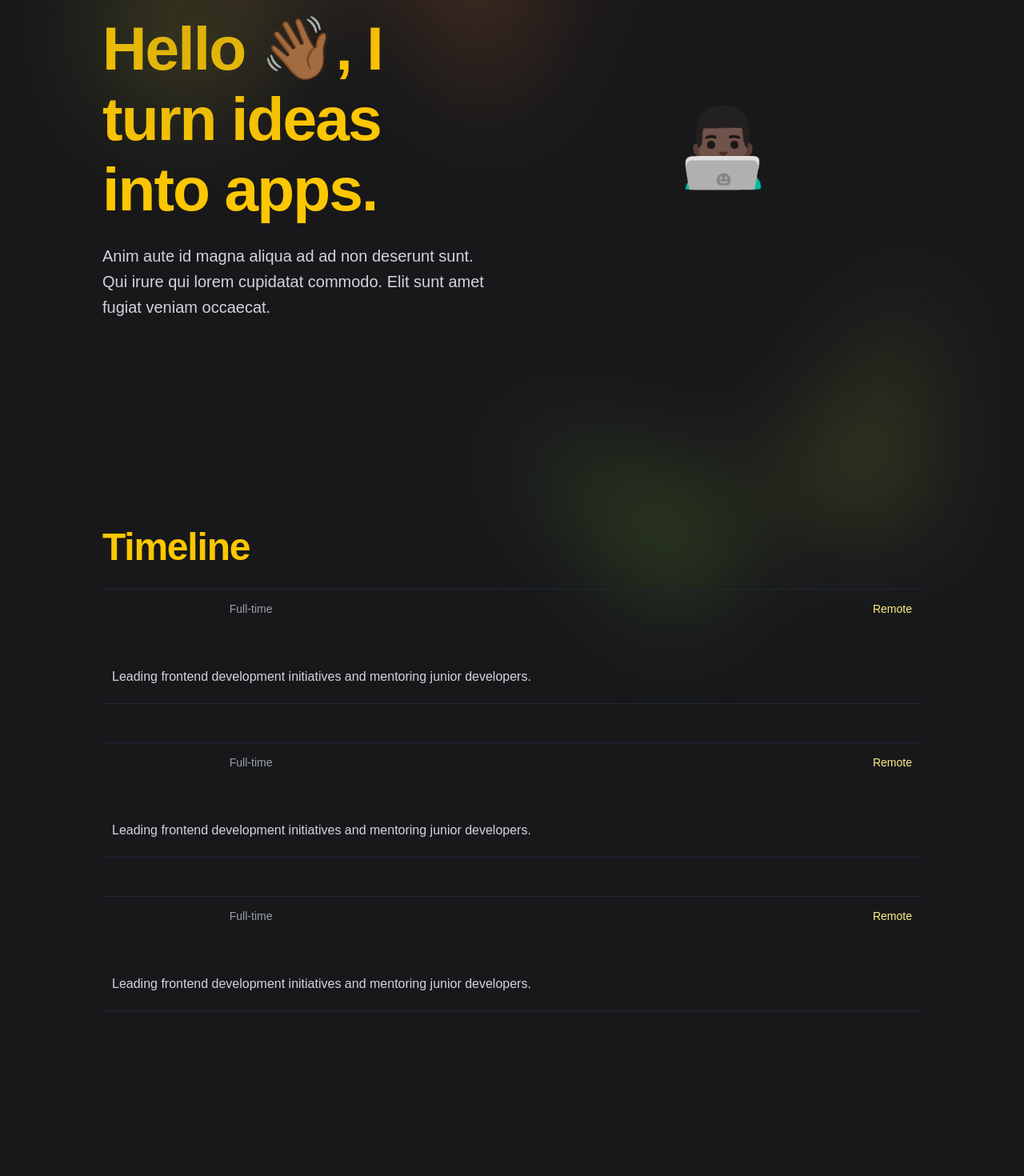
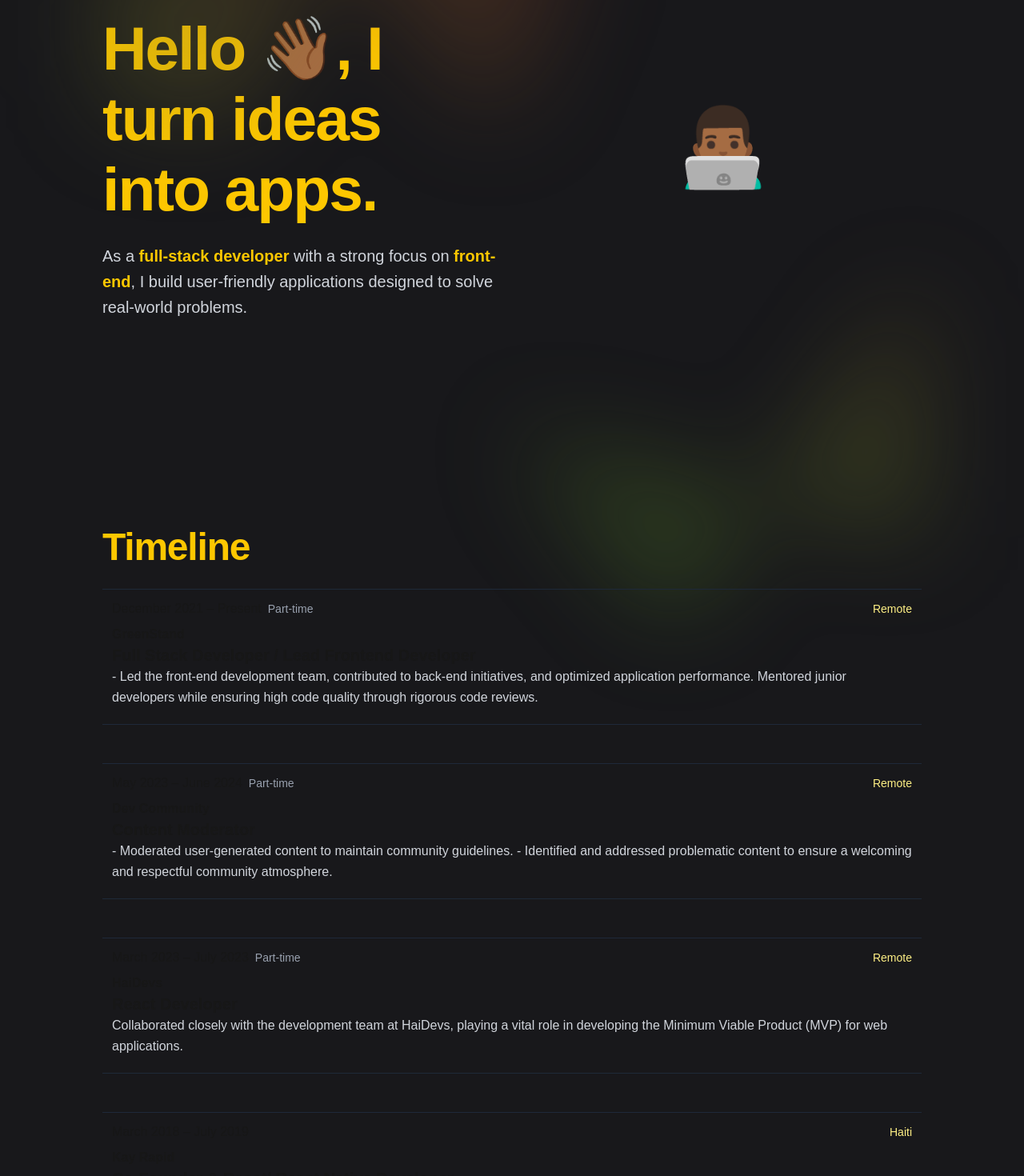
Before and after one commit to pierrelstan/my-portfolio, a Next.js app: page / in a window 1280 px wide. Shown: the part 280-1750 px from the top of the page at 80% size. Built offline with nearby package versions, Linux system fonts and the light colour scheme.

Commit message:
Add Hero and TimeLine component - Edit image name - update package.json name - Update timeline data

```diff
--- a/app/page.tsx
+++ b/app/page.tsx
@@ -1,90 +1,13 @@
 "use client";
-
 import GetInTouch from "@/components/GetInTouch";
-import { timeline } from "@/data/timeline";
-
-import { usePathname } from "next/navigation";
+import Hero from "@/components/Hero";
+import TimeLine from "@/components/TimeLine";
 
 export default function IndexPage() {
-  const pathname = usePathname();
   return (
     <main className="mx-auto max-w-7xl">
-      <section className="relative grid min-h-screen items-center gap-8 md:grid-cols-2">
-        {/* left: text */}
-        <div className="w-full max-w-2xl space-y-4 sm:space-y-6">
-          <h6 className="text-sm font-semibold uppercase tracking-[0.2em] text-indigo-50/90 sm:text-base break-words">
-            Stanley Pierre Louis
-          </h6>
-
-          <h1 className="text-yellow-400 font-semibold tracking-tight text-balance break-words leading-[1.15] text-[clamp(2rem,8vw,3.5rem)] sm:text-[clamp(3rem,6vw,6rem)]">
-            Hello 👋🏾, I turn ideas into apps.
-          </h1>
-
-          <p className="text-pretty text-gray-300 break-words leading-relaxed text-[clamp(1rem,4vw,1.125rem)] sm:text-xl/8">
-            Anim aute id magna aliqua ad ad non deserunt sunt. Qui irure qui
-            lorem cupidatat commodo. Elit sunt amet fugiat veniam occaecat.
-          </p>
-        </div>
-
-        {/* right: emoji */}
-        <div className="flex items-center justify-center text-[clamp(3rem,18vw,6rem)] md:text-8xl">
-          👨🏿‍💻
-        </div>
-
-        {/* background blob */}
-        <div
-          aria-hidden="true"
-          className="pointer-events-none absolute inset-x-0 top-[calc(100%-13rem)] -z-10 transform-gpu overflow-hidden blur-3xl sm:top-[calc(100%-30rem)]"
-        >
-          <div
-            style={{
-              clipPath:
-                "polygon(74.1% 44.1%, 100% 61.6%, 97.5% 26.9%, 85.5% 0.1%, 80.7% 2%, 72.5% 32.5%, 60.2% 62.4%, 52.4% 68.1%, 47.5% 58.3%, 45.2% 34.5%, 27.5% 76.7%, 0.1% 64.9%, 17.9% 100%, 27.6% 76.8%, 76.1% 97.7%, 74.1% 44.1%)",
-            }}
-            className="relative left-[calc(50%+3rem)] aspect-[1155/678] w-[36.125rem] -translate-x-1/2 bg-gradient-to-tr from-[#3eaa29] to-[#982727] opacity-30 sm:left-[calc(50%+36rem)] sm:w-[72.1875rem]"
-          />
-        </div>
-      </section>
-
-      <section className="mt-16 min-h-screen">
-        <h2 className=" text-yellow-400 font-semibold tracking-tight text-balance break-words text-[clamp(1.75rem,6vw,3rem)]">
-          Timeline
-        </h2>
-
-        <ul className="mt-4 ">
-          {timeline.map((item) => (
-            <li
-              key={item.id}
-              className="mb-12 border-b border-t border-gray-800 p-3"
-            >
-              <div className="flex flex-col sm:flex-row sm:items-center sm:justify-between">
-                <div className="break-words">
-                  <time dateTime={item.startDate}>{item.startDate}</time>
-                  {item.endDate && (
-                    <>
-                      {" "}
-                      – <time dateTime={item.endDate}>{item.endDate}</time>
-                    </>
-                  )}
-                  <span className="ml-2 text-sm text-gray-400">
-                    {item.type}
-                  </span>
-                </div>
-                <div className="text-sm text-yellow-200 mt-1 sm:mt-0 break-words">
-                  {item.location}
-                </div>
-              </div>
-              <strong className="block mt-2 break-words">{item.company}</strong>
-              <h3 className="text-xl font-semibold break-words">
-                {item.position}
-              </h3>
-              <p className="text-gray-300 mb-2 leading-relaxed break-words">
-                {item.description}
-              </p>
-            </li>
-          ))}
-        </ul>
-      </section>
+      <Hero />
+      <TimeLine />
       <GetInTouch />
     </main>
   );
--- /dev/null
+++ b/components/Hero.tsx
@@ -0,0 +1,44 @@
+import React from "react";
+
+export default function Hero() {
+  return (
+    <section className="relative grid min-h-screen items-center gap-8 md:grid-cols-2">
+      {/* left: text */}
+      <div className="w-full max-w-2xl space-y-4 sm:space-y-6">
+        <h6 className="text-sm font-semibold uppercase tracking-[0.2em] text-indigo-50/90 sm:text-base break-words">
+          Stanley Pierre Louis
+        </h6>
+
+        <h1 className="text-yellow-400 font-semibold tracking-tight text-balance break-words leading-[1.15] text-[clamp(2rem,8vw,3.5rem)] sm:text-[clamp(3rem,6vw,6rem)]">
+          Hello 👋🏾, I turn ideas into apps.
+        </h1>
+
+        <p className="text-pretty text-gray-300 break-words leading-relaxed text-[clamp(1rem,4vw,1.125rem)] sm:text-xl/8">
+          As a <strong className="text-yellow-400">full-stack developer</strong>{" "}
+          with a strong focus on{" "}
+          <strong className="text-yellow-400">front-end</strong>, I build
+          user-friendly applications designed to solve real-world problems.
+        </p>
+      </div>
+
+      {/* right: emoji */}
+      <div className="flex items-center justify-center text-[clamp(3rem,18vw,6rem)] md:text-8xl">
+        👨🏾‍💻
+      </div>
+
+      {/* background blob */}
+      <div
+        aria-hidden="true"
+        className="pointer-events-none absolute inset-x-0 top-[calc(100%-13rem)] -z-10 transform-gpu overflow-hidden blur-3xl sm:top-[calc(100%-30rem)]"
+      >
+        <div
+          style={{
+            clipPath:
+              "polygon(74.1% 44.1%, 100% 61.6%, 97.5% 26.9%, 85.5% 0.1%, 80.7% 2%, 72.5% 32.5%, 60.2% 62.4%, 52.4% 68.1%, 47.5% 58.3%, 45.2% 34.5%, 27.5% 76.7%, 0.1% 64.9%, 17.9% 100%, 27.6% 76.8%, 76.1% 97.7%, 74.1% 44.1%)",
+          }}
+          className="relative left-[calc(50%+3rem)] aspect-[1155/678] w-[36.125rem] -translate-x-1/2 bg-gradient-to-tr from-[#3eaa29] to-[#982727] opacity-30 sm:left-[calc(50%+36rem)] sm:w-[72.1875rem]"
+        />
+      </div>
+    </section>
+  );
+}
--- /dev/null
+++ b/components/TimeLine.tsx
@@ -0,0 +1,44 @@
+import { timeline } from "@/data/timeline";
+import React from "react";
+
+export default function TimeLine() {
+  return (
+    <section className="mt-16 min-h-screen">
+      <h2 className=" text-yellow-400 font-semibold tracking-tight text-balance break-words text-[clamp(1.75rem,6vw,3rem)]">
+        Timeline
+      </h2>
+
+      <ul className="mt-4 ">
+        {timeline.map((item) => (
+          <li
+            key={item.id}
+            className="mb-12 border-b border-t border-gray-800 p-3"
+          >
+            <div className="flex flex-col sm:flex-row sm:items-center sm:justify-between">
+              <div className="break-words">
+                <time dateTime={item.startDate}>{item.startDate}</time>
+                {item.endDate && (
+                  <>
+                    {" "}
+                    – <time dateTime={item.endDate}>{item.endDate}</time>
+                  </>
+                )}
+                <span className="ml-2 text-sm text-gray-400">{item.type}</span>
+              </div>
+              <div className="text-sm text-yellow-200 mt-1 sm:mt-0 break-words">
+                {item.location}
+              </div>
+            </div>
+            <strong className="block mt-2 break-words">{item.company}</strong>
+            <h3 className="text-xl font-semibold break-words">
+              {item.position}
+            </h3>
+            <p className="text-gray-300 mb-2 leading-relaxed break-words">
+              {item.description}
+            </p>
+          </li>
+        ))}
+      </ul>
+    </section>
+  );
+}
--- a/data/timeline.ts
+++ b/data/timeline.ts
@@ -1,36 +1,53 @@
 export const timeline = [
   {
+    id: 'exp-00',
+    position: 'Full Stack Developer / Lead Frontend Developer',
+    company: 'GreenStand',
+    startDate: 'December 2021',
+    endDate: 'Present',
+    type: 'Part-time',
+    location: 'Remote',
+    description: `
+ - Led the front-end development team, contributed to back-end initiatives, and
+optimized application performance. Mentored junior developers while ensuring
+high code quality through rigorous code reviews.`,
+    website: 'https://greenstand.org/'
+  },
+  {
     id: 'exp-1',
-    position: 'Senior Frontend Developer',
-    company: 'Tech Solutions Inc.',
-    startDate: 'Jan 2022',
-    endDate: 'Present',
-    type: 'Full-time',
+    position: 'Content Moderator',
+    company: 'Dev Community',
+    startDate: 'May 2023',
+    endDate: 'June 2024',
+    type: 'Part-time',
     location: 'Remote',
-    description: 'Leading frontend development initiatives and mentoring junior developers.',
-    website: 'https://techsolutions.com'
+    description: `
+    - Moderated user-generated content to maintain community guidelines.
+    - Identified and addressed problematic content to ensure a welcoming and
+respectful community atmosphere.`,
+    website: 'https://dev.to/'
   },
     {
     id: 'exp-2',
-    position: 'Senior Frontend Developer',
-    company: 'Tech Solutions Inc.',
-    startDate: 'Jan 2022',
-    endDate: 'Present',
-    type: 'Full-time',
+    position: 'React Developer',
+    company: 'HaiDevs',
+    startDate: 'March 2023',
+    endDate: 'July 2023',
+    type: 'Part-time',
     location: 'Remote',
-    description: 'Leading frontend development initiatives and mentoring junior developers.',
-    website: 'https://techsolutions.com'
+    description: 'Collaborated closely with the development team at HaiDevs, playing a vital role in developing the Minimum Viable Product (MVP) for web applications.',
+    website: ''
   },
     {
     id: 'exp-3',
-    position: 'Senior Frontend Developer',
-    company: 'Tech Solutions Inc.',
-    startDate: 'Jan 2022',
-    endDate: 'Present',
-    type: 'Full-time',
-    location: 'Remote',
-    description: 'Leading frontend development initiatives and mentoring junior developers.',
-    website: 'https://techsolutions.com'
+    position: 'Co-Founder & React/ React Native Developer',
+    company: 'Kay Rapid',
+    startDate: 'March 2018 ',
+    endDate: 'July 2019',
+    type: '',
+    location: 'Haiti',
+    description: 'Helped shape the app\'s direction and actively participated in discussions to improve the user experience and prioritize features.',
+    website: 'https://kayrapid.com'
   },
 
 
--- a/package.json
+++ b/package.json
@@ -1,5 +1,5 @@
 {
-  "name": "real-portflio",
+  "name": "my-portflio",
   "version": "0.1.0",
   "private": true,
   "scripts": {
```
Also changed, not shown: public/game-vault.png (renamed from public/echo.png).
